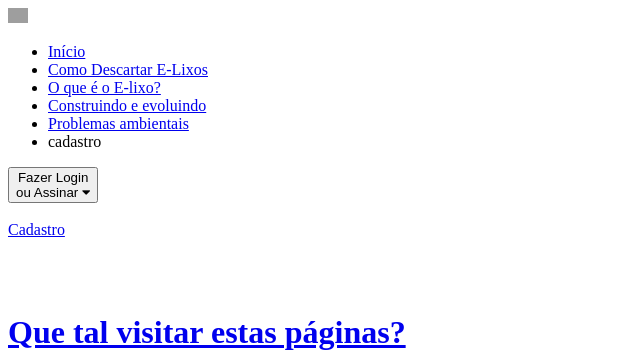
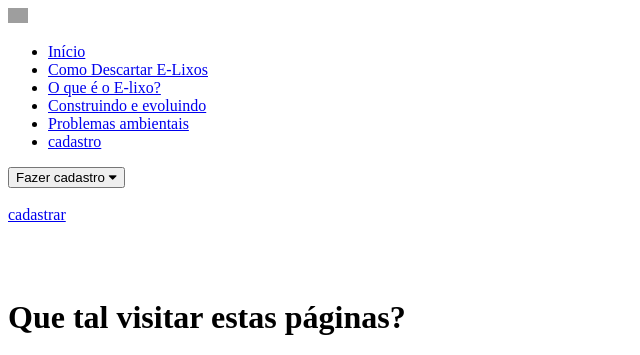
Before and after one commit to Alexiafern/FAVAI-Tech, a PHP site: page / in a window 1280 px wide. Shown: the top 355 px of the page, without its empty margins (0-640 px from the left). Run offline with PHP 8.4, Linux system fonts and the light colour scheme; some libraries are stand-ins or nearby versions; grey boxes are pictures that could not be loaded.

Commit message:
Modificando index.php

```diff
--- a/codigo/index.php
+++ b/codigo/index.php
@@ -40,28 +40,10 @@
           <li><a href="meio_ambiente.php">O que é o E-lixo?</a></li>
           <li><a href="Construindo_e_evoluindo.php">Construindo e evoluindo</a></li>
           <li><a href="problemas_ambientais.php">Problemas ambientais</a></li>
-          <li><a href="cadastrar.php"></a>cadastro</li>
+          <li><a href="cadastrar.php">cadastro</a></li>
 
         </ul>
       </nav>
-      <!-- fim do menu de navegação -->
-
-      <!-- início barra de pesquisa
-      <div class="topo-pesquisa">
-        <div class="conteudo-pesquisa">
-          <form class="conteudo-flex" method="post">
-          <fieldset class="bar-pesquisa">
-            <input type="text" placeholder="Pesquisar um filme ou série..." alt="Digite aqui um filme ou série para pesquisar">
-          </fieldset>
-          <fieldset class="btn-pesquisar conteudo-flex">
-            <button type="button" title="Pesquisar">
-              <span class="fas fa-search"></span>
-            </button>
-          </fieldset>
-        </form>
-        </div>
-      </div>
-       fim da barra de pesquisa -->
     </div>
     <!-- fim topo centro -->
 
@@ -70,11 +52,11 @@
       <!-- área de login -->
       <div class="sublogin">
         <div>
-          <button class="subloginbtn">Fazer Login<br>ou Assinar <span class="fa fa-caret-down"></span></button>
+          <button class="subloginbtn">Fazer cadastro <span class="fa fa-caret-down"></span></button>
         </div>
         <div class="sublogin-conteudo">
           <br>
-          <a href="cadastrar.php">Cadastro <span></span>
+          <a href="cadastrar.php">cadastrar</a>
           <!--<button type="button" title="Entrar">Cadastrar</button></span></button>-->
         </div>
       </div>
```
